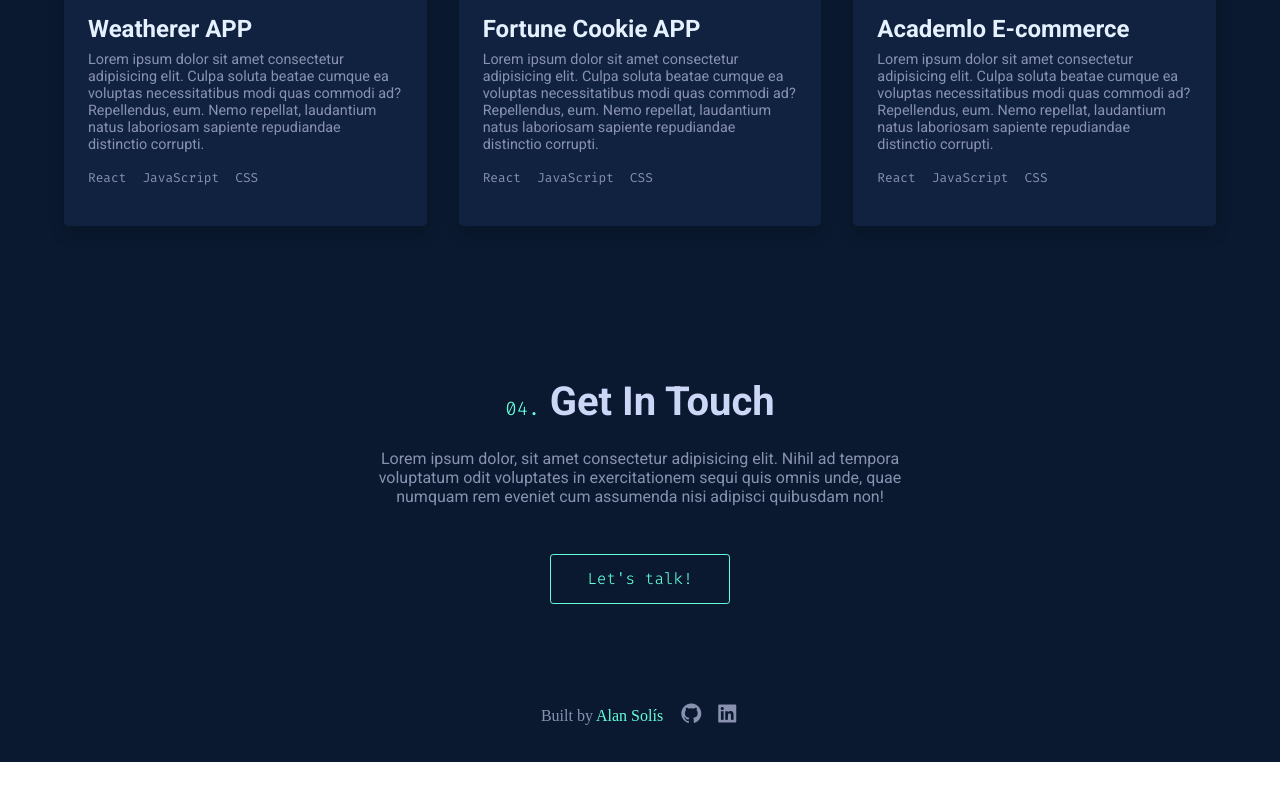
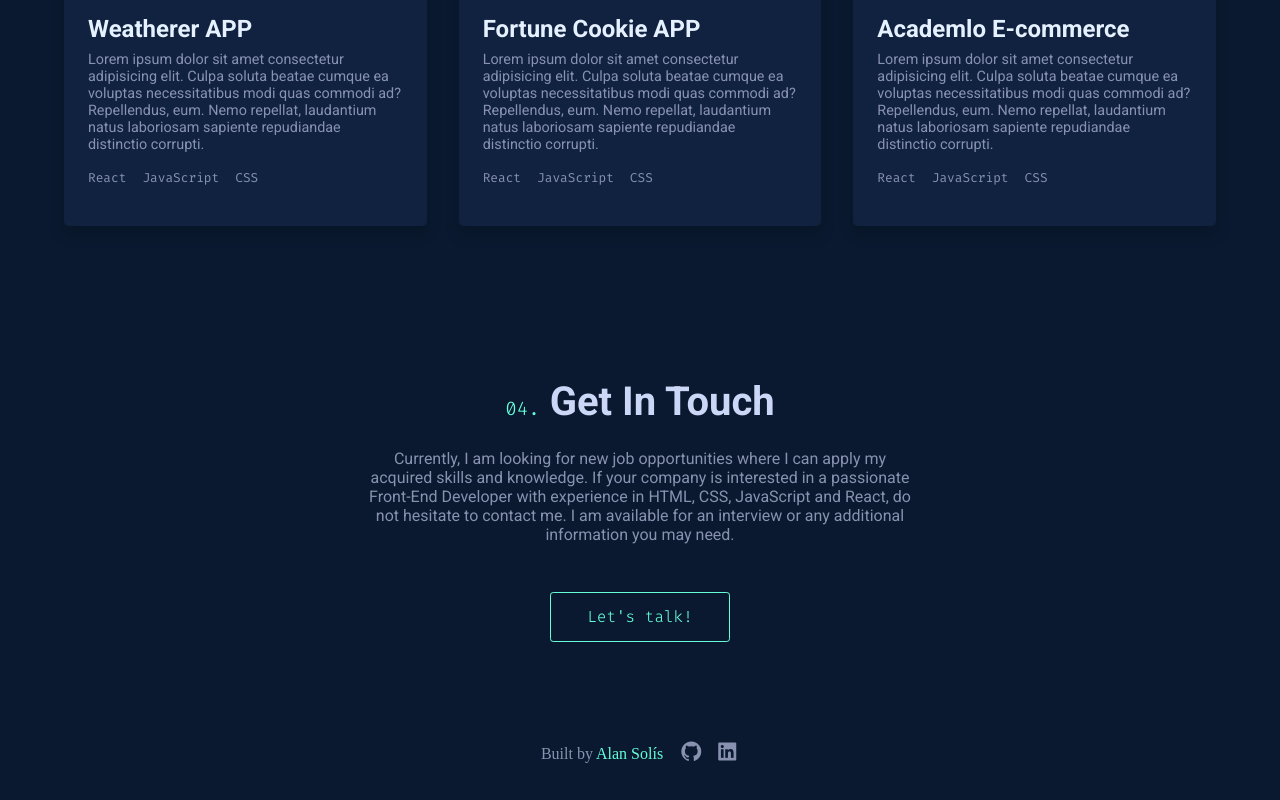
Before and after one commit to AlanS2405/portfolio, a React (Vite) app: page / in a window 1280 px wide. Shown: the part 3055-3855 px from the top of the page. Before the commit the page ends 3817 px from the top, so only its background shows below. Built offline with nearby package versions, Linux system fonts and the light colour scheme; a web font is replaced by a local one.

Commit message:
contact finish

```diff
--- a/src/App.jsx
+++ b/src/App.jsx
@@ -50,10 +50,10 @@ const [sidebar, setSidebar] = useState('')
         <p className='footer_p'>Built by <span>Alan Solís</span></p>
         <ul className='footer_ul'>
           <li className='footer_item'>
-            <a href=""><i className='bx bxl-github'></i></a>
+            <a target='_blank' href="https://github.com/AlanS2405/portfolio"><i className='bx bxl-github'></i></a>
           </li>
           <li className='footer_item'>
-            <a href=""><i className='bx bxl-linkedin-square'></i></a>
+            <a target='_blank' href="https://www.linkedin.com/in/alan-sol%C3%ADs/"><i className='bx bxl-linkedin-square'></i></a>
           </li>
         </ul>
       </footer>
--- a/src/Components/Contact.jsx
+++ b/src/Components/Contact.jsx
@@ -7,12 +7,13 @@ const Contact = () => {
     <section className='contact' id="contact">
         <h2 className='contact_title'><span>04.</span> Get In Touch</h2>
         <p className='contact_p'>
-          Lorem ipsum dolor, sit amet consectetur adipisicing elit.
-          Nihil ad tempora voluptatum odit voluptates in exercitationem
-          sequi quis omnis unde, quae numquam rem eveniet cum assumenda
-          nisi adipisci quibusdam non!
+            Currently, I am looking for new job opportunities where I can apply my acquired skills and knowledge.
+            If your company is interested in a passionate Front-End Developer with experience in HTML, CSS, JavaScript
+            and React, do not hesitate to contact me. I am available for an interview or any additional information you may need.
         </p>
-        <button className='contact_btn'>Let's talk!</button>
+        <button className='contact_btn'>
+          <a target='_blank' href="">Let's talk!</a>
+        </button>
     </section>
   )
 }
--- a/src/Components/Styles/Contact.css
+++ b/src/Components/Styles/Contact.css
@@ -49,6 +49,7 @@
     color: var(--navy);
     background-color: var(--green);
     font-weight: 800;
+    box-shadow: 0 .2rem 1rem rgba(11, 119, 92, 0.432);
 }
 
 /*--------------------------------------------------------------------------MEDIA QUERY*/
```
